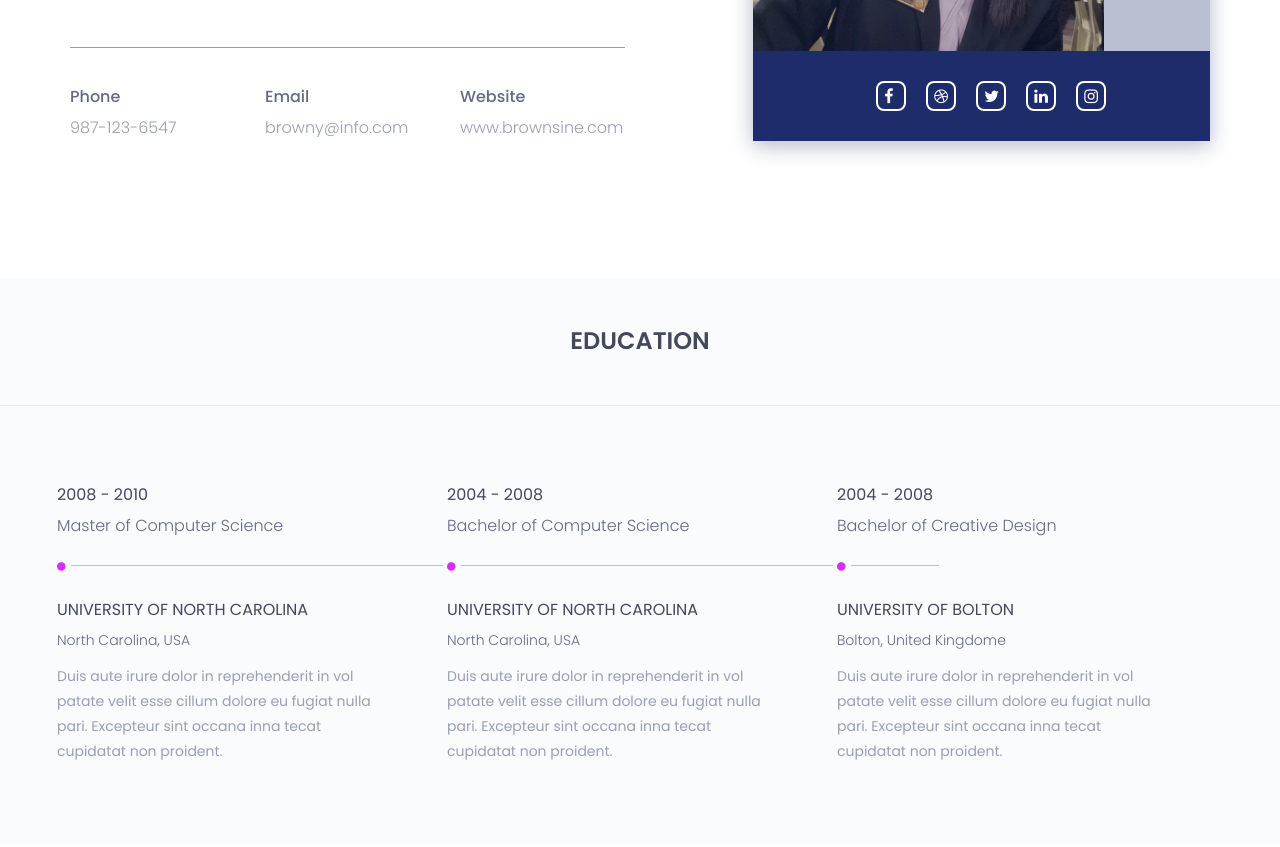
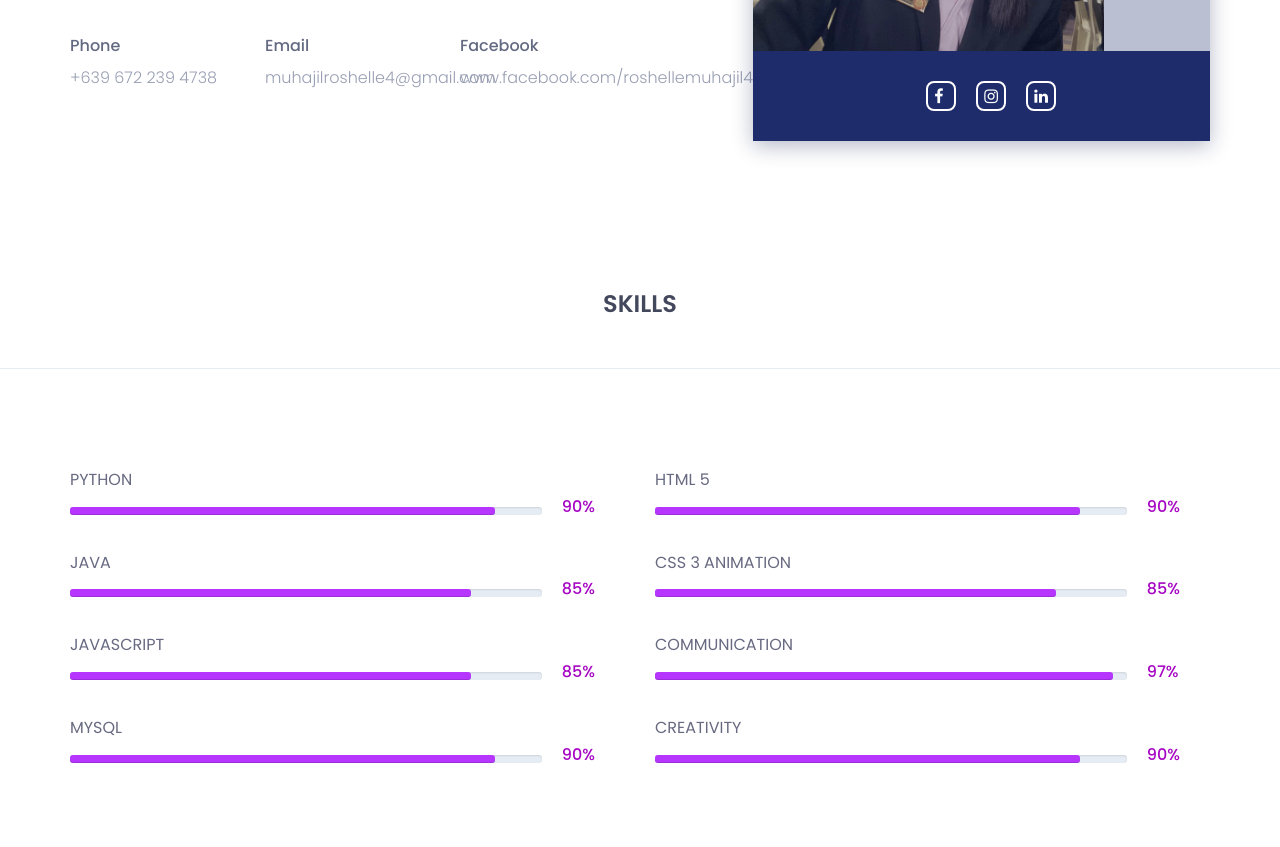
Before and after one commit to roshelle04/R.Muhajil_portfolio, a plain HTML site: page index.html in a window 1280 px wide. Shown: the part 1444-2291 px from the top of the page. Drawn offline with nearby package versions, Linux system fonts and the light colour scheme.

Commit message:
Update index.html

```diff
--- a/index.html
+++ b/index.html
@@ -69,7 +69,7 @@
 			                <button type="button" class="navbar-toggle" data-toggle="collapse" data-target="#navbar-menu">
 			                    <i class="fa fa-bars"></i>
 			                </button>
-			                <a class="navbar-brand" href="index.html">browny</a>
+			                <a class="navbar-brand" href="index.html">Muhajil</a>
 			            </div><!--/.navbar-header-->
 			            <!-- End Header Navigation -->
 
@@ -77,7 +77,6 @@
 			            <div class="collapse navbar-collapse menu-ui-design" id="navbar-menu">
 			                <ul class="nav navbar-nav navbar-right" data-in="fadeInDown" data-out="fadeOutUp">
 			                <li class=" smooth-menu active"></li>
-			                    <li class=" smooth-menu"><a href="#education">education</a></li>
 			                    <li class="smooth-menu"><a href="#skills">skills</a></li>
 			                    <li class="smooth-menu"><a href="#experience">experience</a></li>
 			                    <li class="smooth-menu"><a href="#profiles">profile</a></li>
@@ -103,7 +102,7 @@
 					<div class="col-md-12 text-center">
 						<div class="header-text">
 							<h2>hi <span>,</span> i am <br> Roshelle <br> Muhajil <span>.</span>   </h2>
-							<p>ui/ux designer and web developer</p>
+							<p>ui/ux designer and software developer</p>
 							<a href="assets/download/muhajil.txt" download>download resume</a>
 						</div><!--/.header-text-->
 					</div><!--/.col-->
@@ -124,28 +123,28 @@
 						<div class="col-sm-6">
 							<div class="single-about-txt">
 								<h3>
-									GREETINGS! I' am Roshelle D. Muhajil, your software developer who will give you the best you could ask.
+									GREETINGS! I' am Roshelle D. Muhajil, your software developer who will give you the best you could ask. I bring a strong work ethic, attention to detail, and a passion for delivering high-quality results.
 								</h3>
 								<p>
-									Duis aute irure dolor in reprehenderit in voluptate velit esse cillum dolore eu fugiat nulla pariatur. Excepteur sint occaecat cupidatat non proident, sunt in culpa qui officia deserunt mollit anim id est laborum. Sed ut perspi unde omnis iste natus error sit voluptatem accusantium doloremque lauda ntium, totam rem aperiam, eaque ipsa quae ab illo inventore veritatis et quasi architecto beatae vitae dicta sunt explicabo. Nemo enim ipsam vo luptatem quia voluptas sit aspernatur aut odit aut fugit,
+									I love the problem-solving aspect of software development - there's nothing quite likw thw thrill of tracking a complex problem and finding a creative solution. i also enjoy working collaboratively with others to build products that make a real difference in people's live.
 								</p>
 								<div class="row">
 									<div class="col-sm-4">
 										<div class="single-about-add-info">
 											<h3>phone</h3>
-											<p>987-123-6547</p>
+											<p>+639 672 239 4738</p>
 										</div>
 									</div>
 									<div class="col-sm-4">
 										<div class="single-about-add-info">
 											<h3>email</h3>
-											<p>browny@info.com</p>
+											<p>muhajilroshelle4@gmail.com</p>
 										</div>
 									</div>
 									<div class="col-sm-4">
 										<div class="single-about-add-info">
-											<h3>website</h3>
-											<p>www.brownsine.com</p>
+											<h3>facebook</h3>
+											<p>www.facebook.com/roshellemuhajil4</p>
 										</div>
 									</div>
 								</div>
@@ -157,34 +156,21 @@
 								<div class="about-list-icon">
 									<ul>
 										<li>
-											<a href="#">
+											<a href="https://www.facebook.com/roshellemuhajil4">
 												<i  class="fa fa-facebook" aria-hidden="true"></i>
 											</a>
 										</li><!-- / li -->
 										<li>
-											<a href="#">
-												<i  class="fa fa-dribbble" aria-hidden="true"></i>
+											<a href="https://www.instagram.com/roshellemuhajil/">
+												<i  class="fa fa-instagram" aria-hidden="true"></i>
 											</a>
 
 										</li><!-- / li -->
 										<li>
-											<a href="#">
-												<i  class="fa fa-twitter" aria-hidden="true"></i>
-											</a>
-
-										</li><!-- / li -->
-										<li>
-											<a href="#">
+											<a href="https://www.linkedin.com/in/roshelle-duka-muhajil">
 												<i  class="fa fa-linkedin" aria-hidden="true"></i>
 											</a>
 										</li><!-- / li -->
-										<li>
-											<a href="#">
-												<i  class="fa fa-instagram" aria-hidden="true"></i>
-											</a>
-										</li><!-- / li -->
-
-
 									</ul><!-- / ul -->
 								</div><!-- /.about-list-icon -->
 
@@ -197,91 +183,6 @@
 		</section><!--/.about-->
 		<!--about end -->
 
-		<!--education start -->
-		<section id="education" class="education">
-			<div class="section-heading text-center">
-				<h2>education</h2>
-			</div>
-			<div class="container">
-				<div class="education-horizontal-timeline">
-					<div class="row">
-						<div class="col-sm-4">
-							<div class="single-horizontal-timeline">
-								<div class="experience-time">
-									<h2>2008 - 2010</h2>
-									<h3>master <span>of </span> computer science</h3>
-								</div><!--/.experience-time-->
-								<div class="timeline-horizontal-border">
-									<i class="fa fa-circle" aria-hidden="true"></i>
-									<span class="single-timeline-horizontal"></span>
-								</div>
-								<div class="timeline">
-									<div class="timeline-content">
-										<h4 class="title">
-											university of north carolina
-										</h4>
-										<h5>north carolina, USA</h5>
-										<p class="description">
-											Duis aute irure dolor in reprehenderit in vol patate velit esse cillum dolore eu fugiat nulla pari. Excepteur sint occana inna tecat cupidatat non proident.
-										</p>
-									</div><!--/.timeline-content-->
-								</div><!--/.timeline-->
-							</div>
-						</div>
-						<div class="col-sm-4">
-							<div class="single-horizontal-timeline">
-								<div class="experience-time">
-									<h2>2004 - 2008</h2>
-									<h3>bachelor <span>of </span> computer science</h3>
-								</div><!--/.experience-time-->
-								<div class="timeline-horizontal-border">
-									<i class="fa fa-circle" aria-hidden="true"></i>
-									<span class="single-timeline-horizontal"></span>
-								</div>
-								<div class="timeline">
-									<div class="timeline-content">
-										<h4 class="title">
-											university of north carolina
-										</h4>
-										<h5>north carolina, USA</h5>
-										<p class="description">
-											Duis aute irure dolor in reprehenderit in vol patate velit esse cillum dolore eu fugiat nulla pari. Excepteur sint occana inna tecat cupidatat non proident.
-										</p>
-									</div><!--/.timeline-content-->
-								</div><!--/.timeline-->
-							</div>
-						</div>
-						<div class="col-sm-4">
-							<div class="single-horizontal-timeline">
-								<div class="experience-time">
-									<h2>2004 - 2008</h2>
-									<h3>bachelor <span>of </span> creative design</h3>
-								</div><!--/.experience-time-->
-								<div class="timeline-horizontal-border">
-									<i class="fa fa-circle" aria-hidden="true"></i>
-									<span class="single-timeline-horizontal spacial-horizontal-line
-									"></span>
-								</div>
-								<div class="timeline">
-									<div class="timeline-content">
-										<h4 class="title">
-											university of bolton
-										</h4>
-										<h5>bolton, united kingdome</h5>
-										<p class="description">
-											Duis aute irure dolor in reprehenderit in vol patate velit esse cillum dolore eu fugiat nulla pari. Excepteur sint occana inna tecat cupidatat non proident.
-										</p>
-									</div><!--/.timeline-content-->
-								</div><!--/.timeline-->
-							</div>
-						</div>
-					</div>
-				</div>
-			</div>
-
-		</section><!--/.education-->
-		<!--education end -->
-
 		<!--skills start -->
 		<section id="skills" class="skills">
 				<div class="skill-content">
@@ -293,7 +194,7 @@
 							<div class="col-md-6">
 								<div class="single-skill-content">
 									<div class="barWrapper">
-										<span class="progressText">adobe photoshop</span>
+										<span class="progressText">Python</span>
 										<div class="single-progress-txt">
 											<div class="progress ">
 												<div class="progress-bar" role="progressbar" aria-valuenow="90" aria-valuemin="10" aria-valuemax="100" style="">
@@ -304,7 +205,7 @@
 										</div>
 									</div><!-- /.barWrapper -->
 									<div class="barWrapper">
-										<span class="progressText">adobe illustrator</span>
+										<span class="progressText">Java</span>
 										<div class="single-progress-txt">
 											<div class="progress ">
 											   <div class="progress-bar" role="progressbar" aria-valuenow="85" aria-valuemin="10" aria-valuemax="100" style="">
@@ -315,18 +216,18 @@
 										</div>
 									</div><!-- /.barWrapper -->
 									<div class="barWrapper">
-										<span class="progressText">adobe after effects</span>
+										<span class="progressText">JavaScript</span>
 										<div class="single-progress-txt">
 											<div class="progress ">
-											   <div class="progress-bar" role="progressbar" aria-valuenow="97" aria-valuemin="10" aria-valuemax="100" style="">
+											   <div class="progress-bar" role="progressbar" aria-valuenow="85" aria-valuemin="10" aria-valuemax="100" style="">
 
 											   </div>
 											</div>
-											<h3>97%</h3>
+											<h3>85%</h3>
 										</div>
 									</div><!-- /.barWrapper -->
 									<div class="barWrapper">
-										<span class="progressText">sketch</span>
+										<span class="progressText">MySql</span>
 										<div class="single-progress-txt">
 											<div class="progress ">
 											   <div class="progress-bar" role="progressbar" aria-valuenow="90" aria-valuemin="10" aria-valuemax="100" style="">
@@ -396,7 +297,7 @@
 		<!--experience start -->
 		<section id="experience" class="experience">
 			<div class="section-heading text-center">
-				<h2>experience</h2>
+				<h2>Projects</h2>
 			</div>
 			<div class="container">
 				<div class="experience-content">
@@ -407,8 +308,8 @@
 										<div class="row">
 											<div class="col-md-5">
 												<div class="experience-time text-right">
-													<h2>2018 - Present</h2>
-													<h3>creative director</h3>
+													<h2>2024</h2>
+													<h3>Project Manager</h3>
 												</div><!--/.experience-time-->
 											</div><!--/.col-->
 											<div class="col-md-offset-1 col-md-5">
@@ -416,11 +317,11 @@
 													<div class="timeline-content">
 														<h4 class="title">
 															<span><i class="fa fa-circle" aria-hidden="true"></i></span>
-															hoplony tech limited
+															Codelicious
 														</h4>
-														<h5>newyork, USA</h5>
+														<h5>Zamboanga City, Philippines</h5>
 														<p class="description">
-															Duis aute irure dolor in reprehenderit in vol patate velit esse cillum dolore eu fugiat nulla pari. Excepteur sint occana inna tecat cupidatat non proident.
+															I'am responsible for leading a team of software engineers to develop a software product or system.
 														</p>
 													</div><!--/.timeline-content-->
 												</div><!--/.timeline-->
@@ -436,20 +337,20 @@
 												<div class="experience-time">
 													<h2>
 														<span><i class="fa fa-circle" aria-hidden="true"></i></span>
-														2016 - 2018
+														2023
 													</h2>
-													<h3>associate design director</h3>
+													<h3>web developer</h3>
 												</div><!--/.experience-time-->
 											</div><!--/.col-->
 											<div class="col-md-5">
 												<div class="timeline">
 													<div class="timeline-content text-right">
 														<h4 class="title">
-															hoplony tech limited
+															c3 carwash
 														</h4>
-														<h5>newyork, USA</h5>
+														<h5>Nunez extension Zamboanga city, Philippines</h5>
 														<p class="description">
-															Duis aute irure dolor in reprehenderit in vol patate velit esse cillum dolore eu fugiat nulla pari. Excepteur sint occana inna tecat cupidatat non proident.
+															a website for tracking the employee's income.
 														</p>
 													</div><!--/.timeline-content-->
 												</div><!--/.timeline-->
@@ -458,9 +359,9 @@
 												<div class="experience-time">
 													<h2>
 														<span><i class="fa fa-circle" aria-hidden="true"></i></span>
-														2016 - 2018
+														2024
 													</h2>
-													<h3>associate design director</h3>
+													<h3>web developer</h3>
 												</div><!--/.experience-time-->
 											</div><!--/.col-->
 										</div>
```
